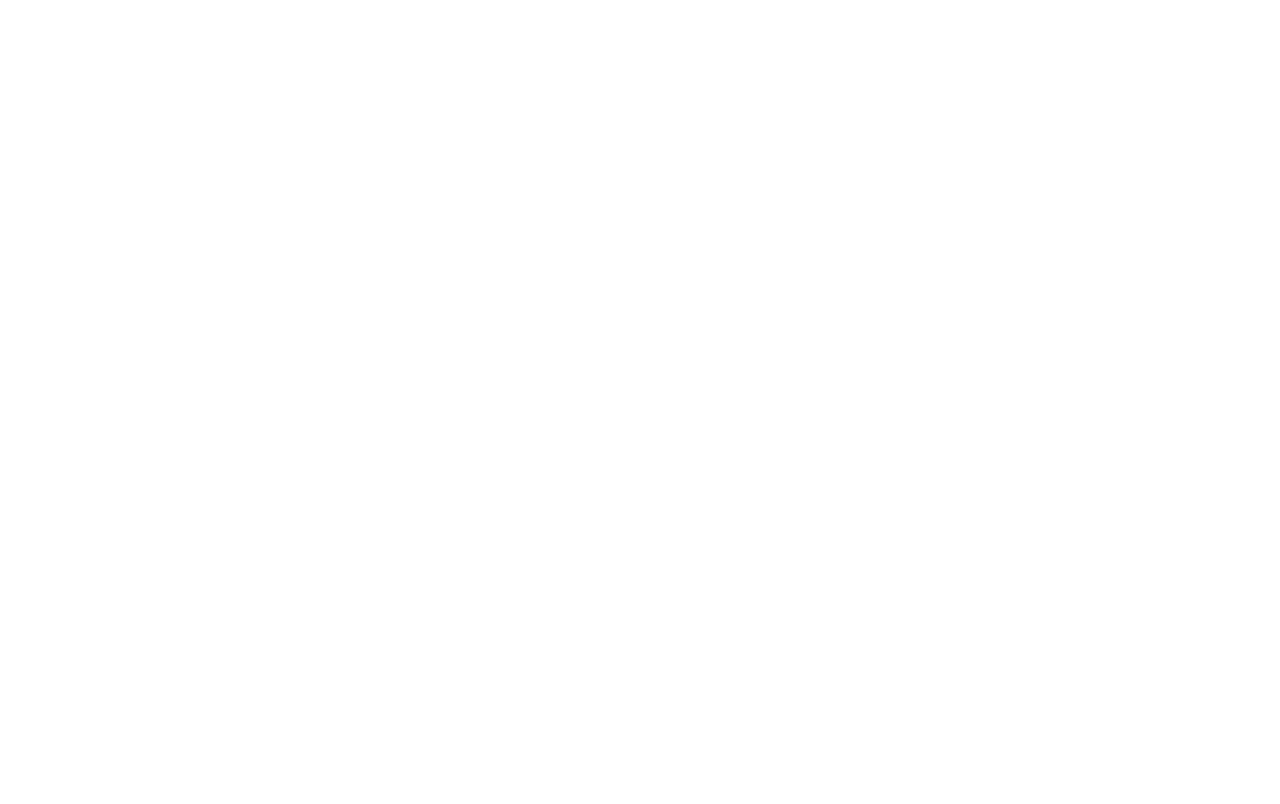
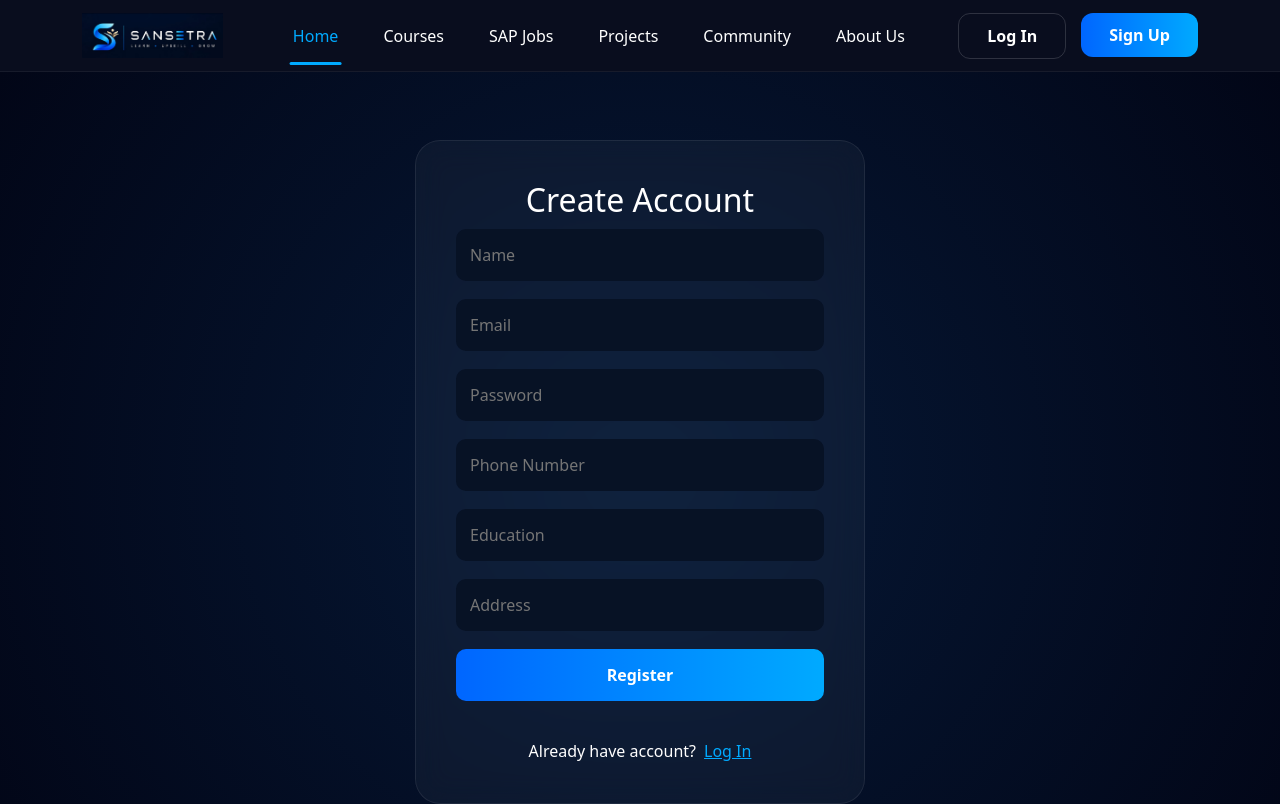
Before and after one commit to adarshahelvar/Sansetra_LMS, a React (Vite) app in the folder client/: page /signup in a window 1280 px wide. Shown: the top 804 px of the page. Built offline with nearby package versions, Linux system fonts and the light colour scheme.

Commit message:
Login and signup

```diff
--- a/client/src/App.jsx
+++ b/client/src/App.jsx
@@ -1,7 +1,11 @@
 import AppRoutes from "./routes/AppRoutes";
 
 function App() {
-  return <AppRoutes />;
+  return (
+    <>
+      <AppRoutes />;
+    </>
+  );
 }
 
 export default App;
--- a/client/src/layouts/MainLayout.jsx
+++ b/client/src/layouts/MainLayout.jsx
@@ -1,7 +1,6 @@
 import { Outlet } from "react-router-dom";
 
 import Navbar from "../components/Navbar/Navbar";
-
 import Footer from "../components/Footer/Footer";
 
 function MainLayout() {
@@ -9,7 +8,15 @@
     <>
       <Navbar />
 
-      <Outlet />
+      <div
+        style={{
+          minHeight: "100vh",
+
+          background: "#030712",
+        }}
+      >
+        <Outlet />
+      </div>
 
       <Footer />
     </>
--- a/client/src/pages/Login/Login.jsx
+++ b/client/src/pages/Login/Login.jsx
@@ -6,9 +6,7 @@
 
 function Login() {
   const navigate = useNavigate();
-
   const { login } = useAuth();
-
   const [formData, setFormData] = useState({
     email: "",
     password: "",
--- a/client/src/pages/Signup/Signup.jsx
+++ b/client/src/pages/Signup/Signup.jsx
@@ -1,11 +1,83 @@
-import React from 'react'
+import "./Signup.css";
+import { useState } from "react";
+import { useNavigate, Link } from "react-router-dom";
+import api from "../../api/axios";
 
-const Signup = () => {
+function Signup() {
+  const navigate = useNavigate();
+
+  const [formData, setFormData] = useState({
+    name: "",
+    email: "",
+    password: "",
+    phoneNumber: "",
+    education: "",
+    address: "",
+  });
+
+  const handleChange = (e) => {
+    setFormData({
+      ...formData,
+      [e.target.name]: e.target.value,
+    });
+  };
+
+  const handleSubmit = async (e) => {
+    e.preventDefault();
+
+    try {
+      await api.post("/auth/register", formData);
+
+      navigate("/verify-otp", {
+        state: {
+          email: formData.email,
+        },
+      });
+    } catch (error) {
+      alert(error.response?.data?.message || "Signup failed");
+    }
+  };
+
   return (
-    <div>
+    <div className="auth-page">
+      <div className="auth-box">
+        <h2>Create Account</h2>
 
+        <form onSubmit={handleSubmit}>
+          <input name="name" placeholder="Name" onChange={handleChange} />
+
+          <input name="email" placeholder="Email" onChange={handleChange} />
+
+          <input
+            name="password"
+            type="password"
+            placeholder="Password"
+            onChange={handleChange}
+          />
+
+          <input
+            name="phoneNumber"
+            placeholder="Phone Number"
+            onChange={handleChange}
+          />
+
+          <input
+            name="education"
+            placeholder="Education"
+            onChange={handleChange}
+          />
+
+          <input name="address" placeholder="Address" onChange={handleChange} />
+
+          <button>Register</button>
+          <div className="auth-bottom">
+            Already have account?
+            <Link to="/login">Log In</Link>
+          </div>
+        </form>
+      </div>
     </div>
-  )
+  );
 }
 
-export default Signup
+export default Signup;
--- /dev/null
+++ b/client/src/pages/VerifyOTP/VerifyOTP.jsx
@@ -0,0 +1,57 @@
+import { useState } from "react";
+import { useLocation, useNavigate } from "react-router-dom";
+import api from "../../api/axios";
+
+function VerifyOTP() {
+  const navigate = useNavigate();
+
+  const location = useLocation();
+
+  const email = location.state?.email;
+
+  const [otp, setOtp] = useState("");
+
+  const verify = async () => {
+    try {
+      await api.post(
+        "/auth/verify-otp",
+
+        {
+          email,
+          otp,
+        },
+      );
+
+      alert("Verification successful");
+
+      navigate("/login");
+    } catch (error) {
+      alert("Invalid OTP");
+    }
+  };
+
+  return (
+    <div className="auth-page">
+      <div className="auth-box">
+        <h2>Verify OTP</h2>
+
+        <p>
+          OTP sent to:
+          {email}
+        </p>
+
+        <input
+          value={otp}
+          onChange={(e) => {
+            setOtp(e.target.value);
+          }}
+          placeholder="Enter OTP"
+        />
+
+        <button onClick={verify}>Verify</button>
+      </div>
+    </div>
+  );
+}
+
+export default VerifyOTP;
--- a/client/src/routes/AppRoutes.jsx
+++ b/client/src/routes/AppRoutes.jsx
@@ -1,18 +1,27 @@
 import { BrowserRouter, Routes, Route } from "react-router-dom";
+
 import MainLayout from "../layouts/MainLayout";
-import Landing from "../pages/Landing/Landing.jsx";
-import Login from "../pages/Login/Login.jsx";
-import Signup from "../pages/Signup/Signup.jsx";
+
+import Landing from "../pages/Landing/Landing";
+import Login from "../pages/Login/Login";
+import Signup from "../pages/Signup/Signup";
+import VerifyOTP from "../pages/VerifyOTP/VerifyOTP";
 
 function AppRoutes() {
   return (
     <BrowserRouter>
       <Routes>
-        <Route path="/" element={<MainLayout />}>
-          <Route index element={<Landing />} />
+        {/* Main Layout */}
+
+        <Route element={<MainLayout />}>
+          <Route path="/" element={<Landing />} />
+
+          <Route path="/login" element={<Login />} />
+
+          <Route path="/signup" element={<Signup />} />
+
+          <Route path="/verify-otp" element={<VerifyOTP />} />
         </Route>
-        <Route path="/login" element={<Login />} />
-        <Route path="/signup" element={<Signup />} />
       </Routes>
     </BrowserRouter>
   );
```
Also changed, not shown: client/src/pages/Signup/Signup.css (added), client/src/pages/VerifyOTP/VerifyOTP.css (added).
